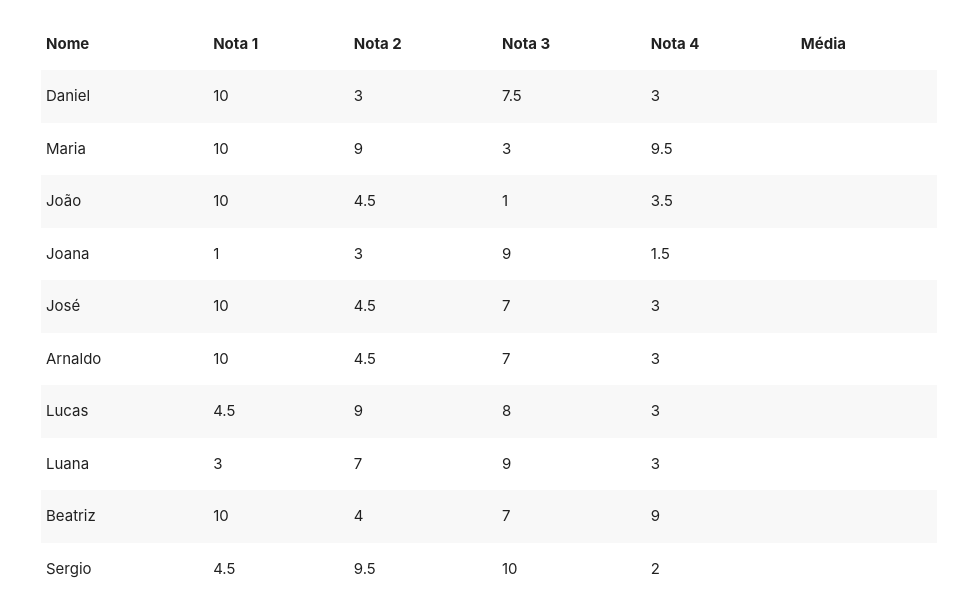
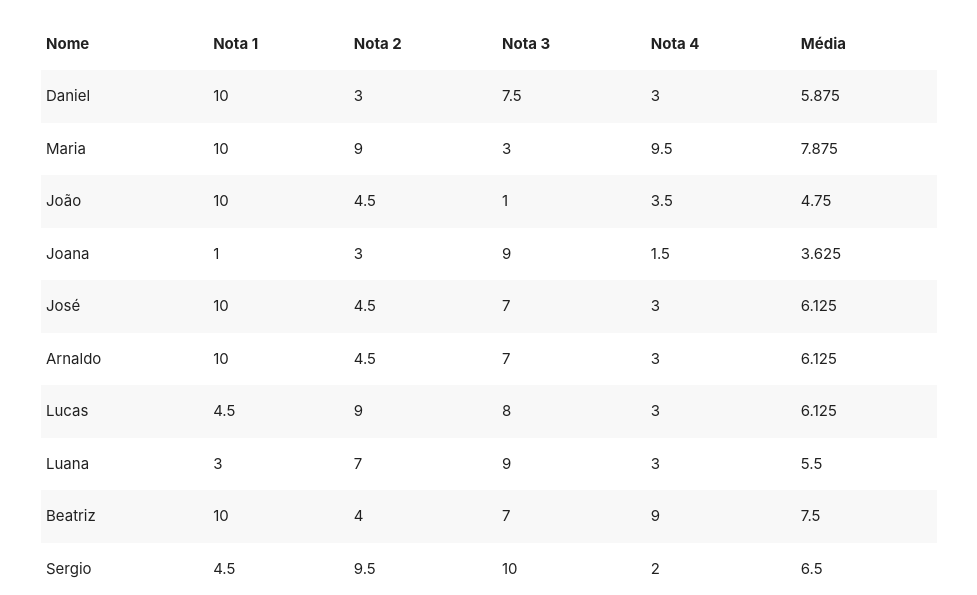
Before and after one commit to vanessafmotta/curso-de-JavaScript-udemy, a plain HTML site: page DOM-as-array_AlunosMediaNotas_original/index.html in a window 1280 px wide. Shown: the part 293-888 px from the top of the page, without its empty margins (151-1128 px from the left). Drawn offline with Linux system fonts and the light colour scheme.

Commit message:
DOM-as-array-alunos-media-nota

```diff
--- a/DOM-as-array_AlunosMediaNotas_original/index.html
+++ b/DOM-as-array_AlunosMediaNotas_original/index.html
@@ -1,16 +1,17 @@
 <!DOCTYPE html>
 <html>
+
 <head>
   <!--Import Google Icon Font-->
   <link href="https://fonts.googleapis.com/icon?family=Material+Icons" rel="stylesheet">
   <!--Import materialize.css-->
-      <link type="text/css" rel="stylesheet" href="css/materialize.min.css"  media="screen,projection"/>
+  <link type="text/css" rel="stylesheet" href="css/materialize.min.css" media="screen,projection" />
 
   <!--Let browser know website is optimized for mobile-->
-      <meta name="viewport" content="width=device-width, initial-scale=1.0"/>
+  <meta name="viewport" content="width=device-width, initial-scale=1.0" />
 
   <style type="text/css">
-        .underlined{
+    .underlined {
       border-bottom: 3px solid currentColor;
     }
   </style>
@@ -30,11 +31,11 @@
       <thead>
         <tr>
           <th>Nome</th>
-              <th>Nota 1</th>
-              <th>Nota 2</th>
-              <th>Nota 3</th>
-              <th>Nota 4</th>
-              <th>Média</th>
+          <th aluno-nota="n1">Nota 1</th>
+          <th aluno-nota="n2">Nota 2</th>
+          <th aluno-nota="n3">Nota 3</th>
+          <th aluno-nota="n4">Nota 4</th>
+          <th aluno-nota="media">Média</th>
 
         </tr>
       </thead>
@@ -135,7 +136,43 @@
 
   <!--JavaScript at end of body for optimized loading-->
   <!-- <script type="text/javascript" src="js/materialize.min.js"></script> -->
+  <script src="js/calc.js"></script>
+  <script>
+
+    const INDICES_NOTAS = {
+      n1: 1,
+      n2: 2,
+      n3: 3,
+      n4: 4,
+      media: 5
+    };
 
 
+    (function () {
+      const trs = document.querySelectorAll("tbody tr");
+
+      let x = 0;
+      let media = 0;
+
+      while (trs[x]) {
+        console.log(trs[x]);
+
+        const tds = trs[x].querySelectorAll("td");
+        console.log(tds);
+
+        media = avarege(
+          parseFloat(tds[INDICES_NOTAS.n1].textContent),
+          parseFloat(tds[INDICES_NOTAS.n2].textContent),
+          parseFloat(tds[INDICES_NOTAS.n3].textContent),
+          parseFloat(tds[INDICES_NOTAS.n4].textContent),
+        )
+        x++;
+
+        tds[INDICES_NOTAS.media].textContent = media;
+      }
+    })()
+  </script>
+
 </body>
+
 </html>
```
Lines whose indentation alone changed are shown as unchanged.
